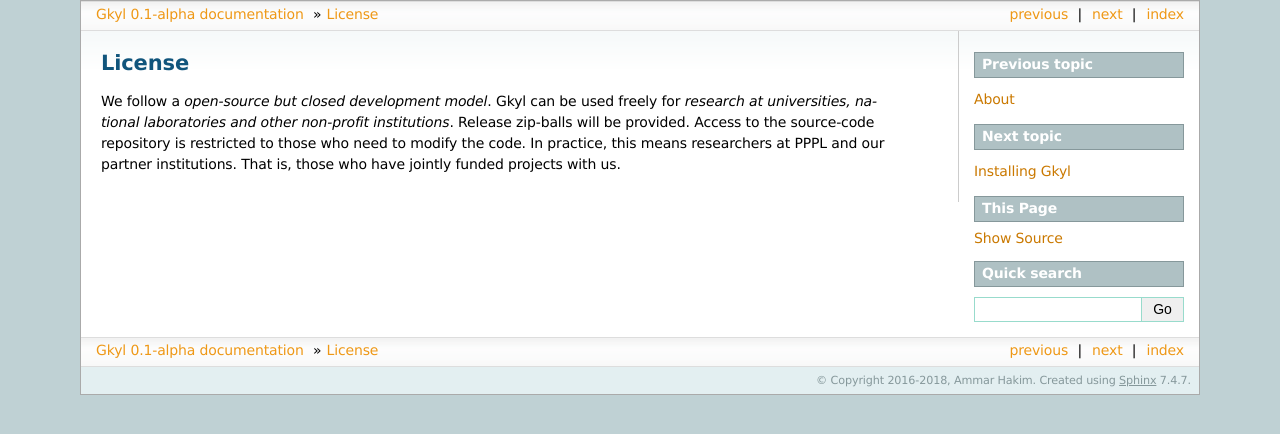
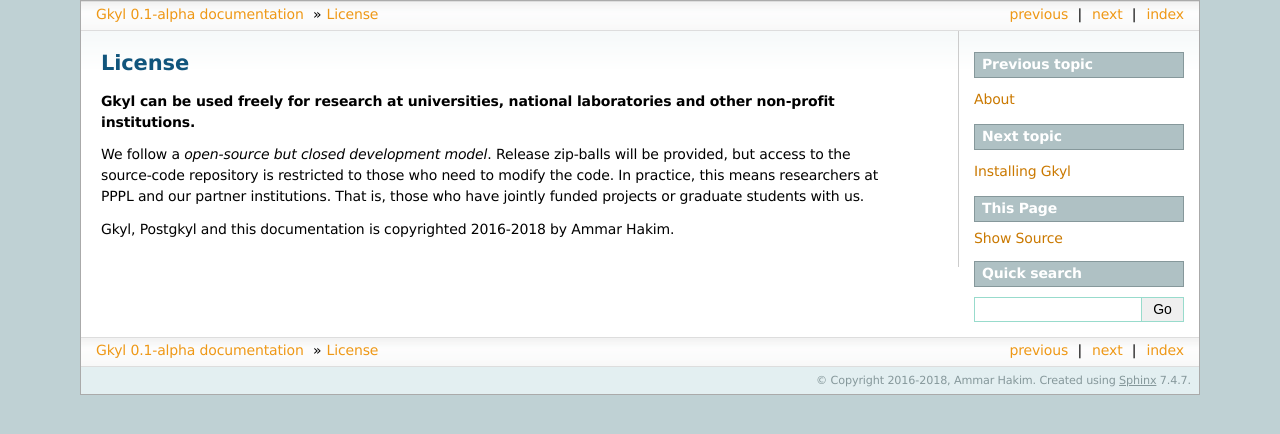
Before and after one commit to ammarhakim/gkyl-doc, a Sphinx documentation site: the page built from source/license.rst, in a window 1280 px wide. Shown: the top 434 px of the page. Built offline with Sphinx 7.4.7, drawn with Linux system fonts in a browser that asks for light colours.

Commit message:
Small updates to docs

```diff
--- a/source/about.rst
+++ b/source/about.rst
@@ -5,9 +5,9 @@ Gkeyll v2.0 (also known as Gkyl, or G2) is a computational plasma
 physics code mostly written in `LuaJIT <http://luajit.org>`_, with
 time-critical parts written in C++. Gkyl contains solvers for
 gyrokinetic equations, Vlasov-Maxwell equations, and multi-fluid
-equations. Gkyl is a successor of the Gkeyll (aka G1) code, and
-*contains ab-initio and novel implementations* of algorithms in the
-original code.
+equations. Gkyl *contains ab-initio and novel implementations* of a
+number of algorithms, and perhaps is unique in using a JIT compiled
+typeless dynamic language for its implementation.
 
 One of the main innovations in Gkyl is the blurring of boundaries
 between user written code (i.e. input files) and backend solver
--- a/source/license.rst
+++ b/source/license.rst
@@ -1,10 +1,14 @@
 License
 +++++++
 
-We follow a *open-source but closed development model*. Gkyl can be
-used freely for *research at universities, national laboratories and
-other non-profit institutions*. Release zip-balls will be
-provided. Access to the source-code repository is restricted to those
-who need to modify the code. In practice, this means researchers at
-PPPL and our partner institutions. That is, those who have jointly
-funded projects with us.
+**Gkyl can be used freely for research at universities, national
+laboratories and other non-profit institutions.**
+
+We follow a *open-source but closed development model*.  Release
+zip-balls will be provided, but access to the source-code repository
+is restricted to those who need to modify the code. In practice, this
+means researchers at PPPL and our partner institutions. That is, those
+who have jointly funded projects or graduate students with us.
+
+Gkyl, Postgkyl and this documentation is copyrighted 2016-2018 by
+Ammar Hakim.
--- a/source/pgkyl-tenmoment.rst
+++ b/source/pgkyl-tenmoment.rst
@@ -19,7 +19,7 @@ tensor. It takes the following options:
 Note that the "vel" variable produces a velocity vector field, i.e. a
 field with 3 components. The "pressure" variable produces a 6
 component field with the pressure tensor arranged as :math:`P_{xx},
-P_{xy}, P_{yz}, P_{yy}, P_{yz}, P_{zz}`.
+P_{xy}, P_{xz}, P_{yy}, P_{yz}, P_{zz}`.
 
 For example, to extract the electron :math:`P_{xy}` from a ten-moment
 simulation do::
```
Also changed, not shown: source/install.rst (+12 -7 lines).
